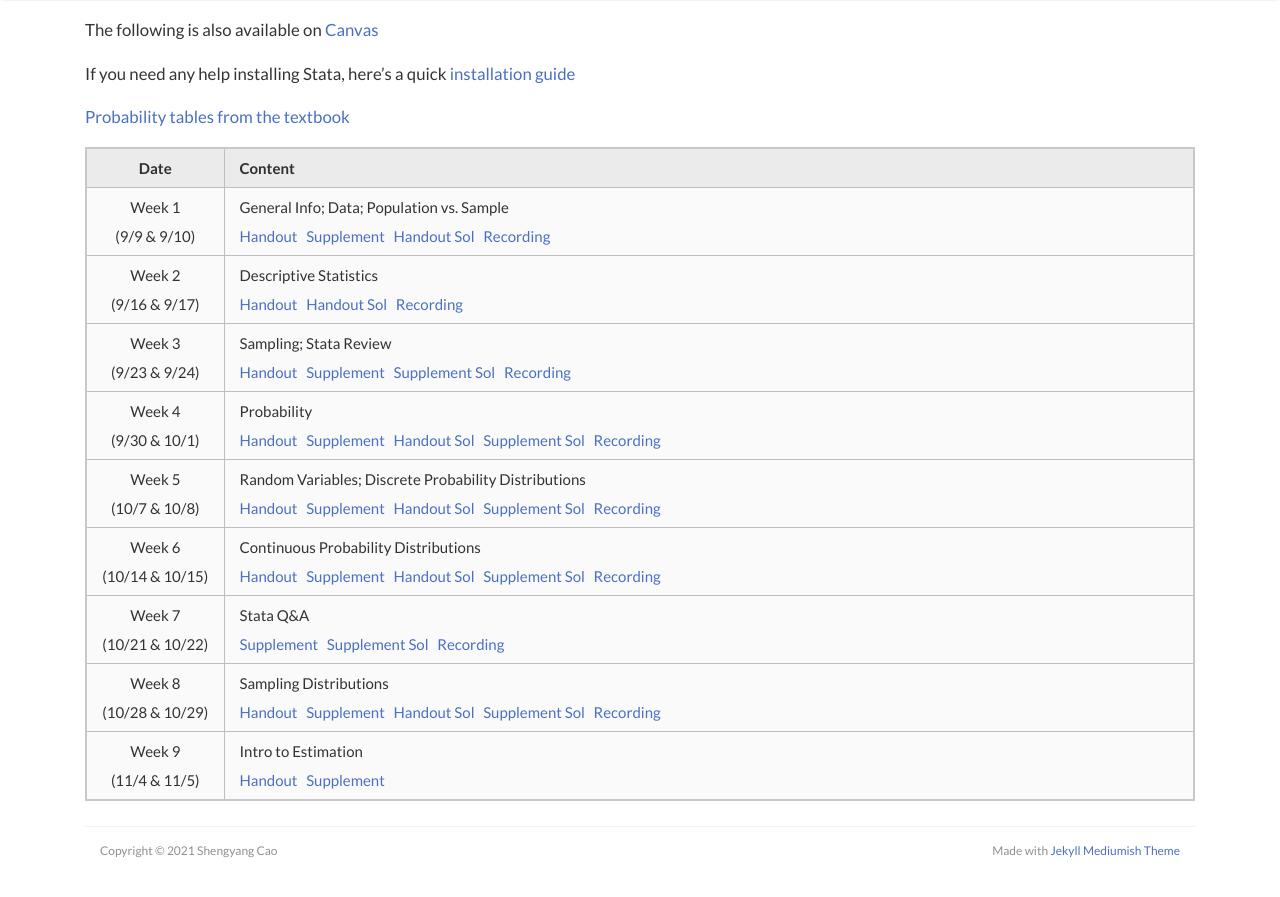
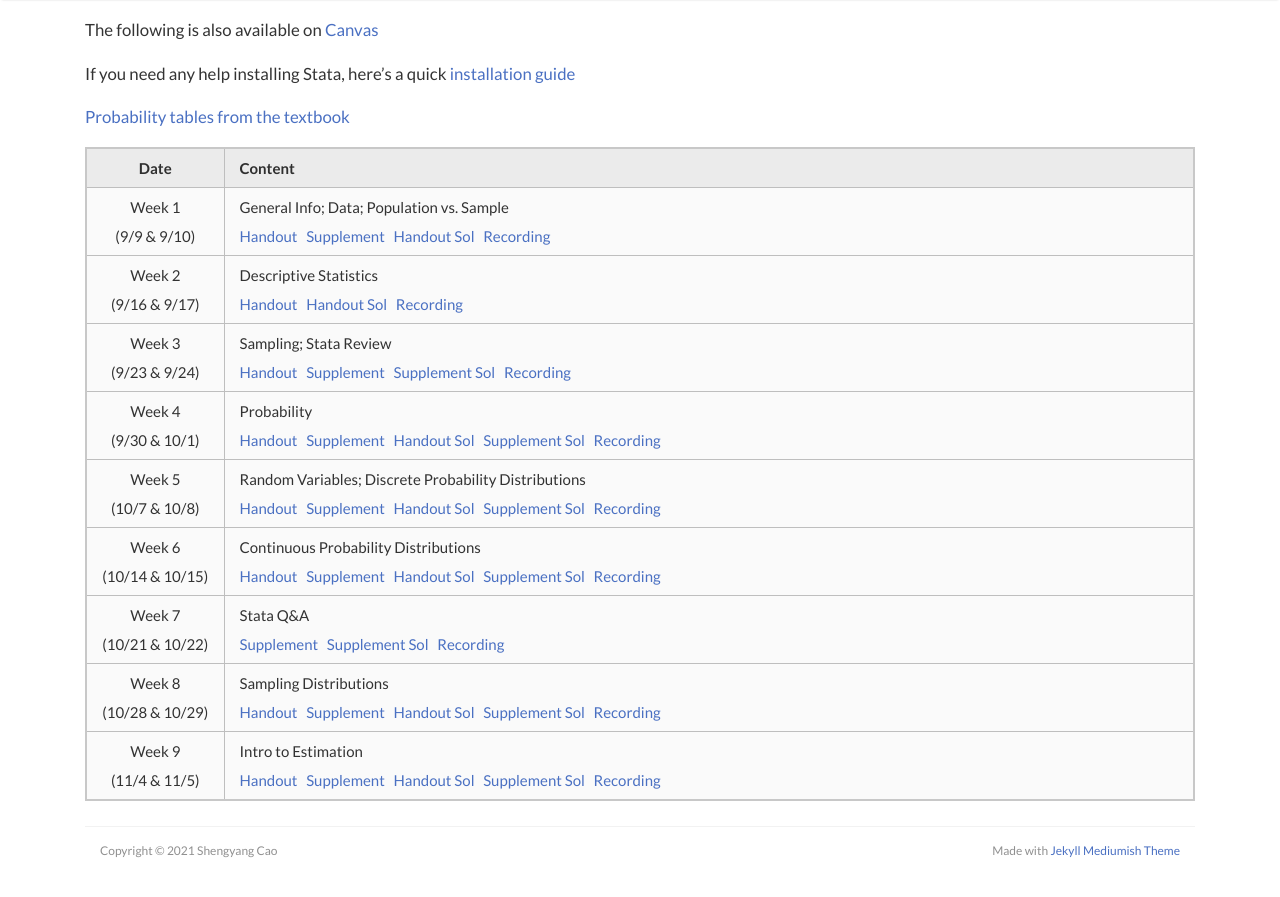
Before and after one commit to scaotravis/scaotravis.github.io, a Jekyll site: the page built from _pages/teaching/fa21-310.md, in a window 1280 px wide and 900 px high, scrolled down 828 px. Shown: the top 897 px of the window. Built offline with Jekyll 4.4.1, drawn with Linux system fonts in a browser that asks for light colours; nearby versions of some CDN libraries; comment, search, counter and statistics services are not loaded.

Commit message:
update 310 page

```diff
--- a/_pages/teaching/fa21-310.md
+++ b/_pages/teaching/fa21-310.md
@@ -44,4 +44,4 @@ If you need any help installing Stata, here's a quick [installation guide]({{ si
 | Week 6 <br> (10/14 & 10/15) | Continuous Probability Distributions <br> [Handout](https://canvas.wisc.edu/courses/257051/files/20592148?wrap=1) &nbsp; [Supplement]({{ site.baseurl }}/downloads/teaching/fa21-310/310_fa21_supplement-6.pdf) &nbsp; [Handout Sol](https://canvas.wisc.edu/courses/257051/files/20592172?wrap=1) &nbsp; [Supplement Sol]({{ site.baseurl }}/downloads/teaching/fa21-310/310_fa21_supplement-6_sol.pdf) &nbsp; [Recording](https://uwmadison.zoom.us/rec/share/hGQEHf0Oa9E4jnKKacd_mm1-1MiWLxnwUcu2IWiOYmBKOWHy9Csz_Mvu7B0TY8qo.vj18652YXaHH6uAU) |
 | Week 7 <br> (10/21 & 10/22) | Stata Q&A <br> [Supplement]({{ site.baseurl }}/downloads/teaching/fa21-310/310_fa21_supplement-7.pdf) &nbsp; [Supplement Sol]({{ site.baseurl }}/downloads/teaching/fa21-310/310_fa21_supplement-7_sol.pdf) &nbsp; [Recording](https://uwmadison.zoom.us/rec/share/jXUplEEvvBwIWue8LsencLS9vMoF5mRrJIFAR3R20edoaFyUeZhg0249R6-DRRwG.16IcOclie8m6Omxr) |
 | Week 8 <br> (10/28 & 10/29) | Sampling Distributions <br> [Handout](https://canvas.wisc.edu/courses/257051/files/20592151?wrap=1) &nbsp; [Supplement]({{ site.baseurl }}/downloads/teaching/fa21-310/310_fa21_supplement-8.pdf) &nbsp; [Handout Sol](https://canvas.wisc.edu/courses/257051/files/20592179?wrap=1) &nbsp; [Supplement Sol]({{ site.baseurl }}/downloads/teaching/fa21-310/310_fa21_supplement-8_sol.pdf) &nbsp; [Recording](https://uwmadison.zoom.us/rec/share/Lk_-YdLcJN0o8WpGF9suLKfusB2FMx8qKYZfjuQtiTDzp1fKweET0Lnr_nMzjZ4P.C6y3Nx3AXaIXO3Cx) |
-| Week 9 <br> (11/4 & 11/5) | Intro to Estimation <br> [Handout](https://canvas.wisc.edu/courses/257051/files/20592131?wrap=1) &nbsp; [Supplement]({{ site.baseurl }}/downloads/teaching/fa21-310/310_fa21_supplement-9.pdf) |
+| Week 9 <br> (11/4 & 11/5) | Intro to Estimation <br> [Handout](https://canvas.wisc.edu/courses/257051/files/20592131?wrap=1) &nbsp; [Supplement]({{ site.baseurl }}/downloads/teaching/fa21-310/310_fa21_supplement-9.pdf) &nbsp; [Handout Sol](https://canvas.wisc.edu/courses/257051/files/20592182?wrap=1) &nbsp; [Supplement Sol]({{ site.baseurl }}/downloads/teaching/fa21-310/310_fa21_supplement-9_sol.pdf) &nbsp; [Recording](https://uwmadison.zoom.us/rec/share/ulGi2H7NQq_cFFSVPZCf_YCpY01Hftnv_9k6k_SS7UJknM_Y9a45dJYFQpb2MsYM.rwhj2QiuBVpeCOEx) |
```
Also changed, not shown: 4 other files.
